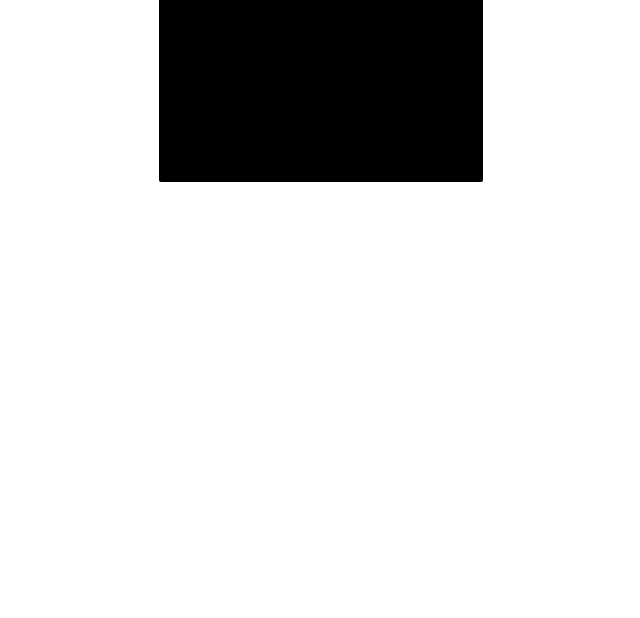
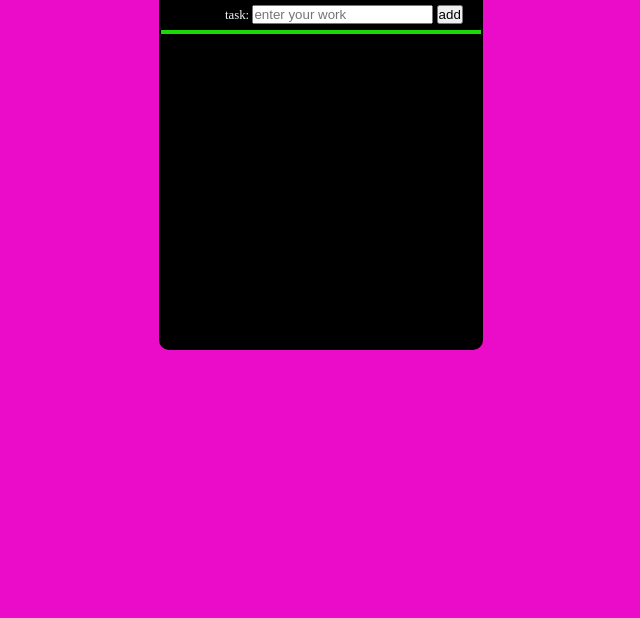
Before and after one commit to neeraj99208-dotcom/To-do-list, a plain HTML site: page index.html in a window 1280 px wide. Shown: the part 182-800 px from the top of the page, without its empty margins (319-959 px from the left). Drawn offline with Linux system fonts and the light colour scheme.

Commit message:
first commit

```diff
--- a/script.js
+++ b/script.js
@@ -8,12 +8,13 @@ let input = document.getElementById("tex");
     // alert("Please enter a task before adding!");
     return; // stop here if no text
   }
+if (list.children.length >= 10) {
+    // alert("You can only add up to 8 tasks!");
+    return;
+  }
 list.appendChild(newlist)
 newlist.textContent=document.getElementById("tex").value;
 document.getElementById("tex").value="";
-if(newlist==8){
-    input.display=false;
-}
 deleteTask(newlist);
 }
 function deleteTask(newlist){
--- a/style.css
+++ b/style.css
@@ -9,14 +9,18 @@ body{
     margin:0;
     color:aliceblue;
     align-content: center;
+    background-color: rgb(235, 12, 201);
 }
 .container{
-    height:45vh;
+    height:50vh;
     width:25vw;
     border:2px solid black;
     /* margin:0 auto;*/
     background-color: black;
     border-radius: 2px;
+    overflow: auto;
+    margin-top: 10%;
+    border-radius: 10px;
 }
 #se{
     font-size: 1vw;
```
